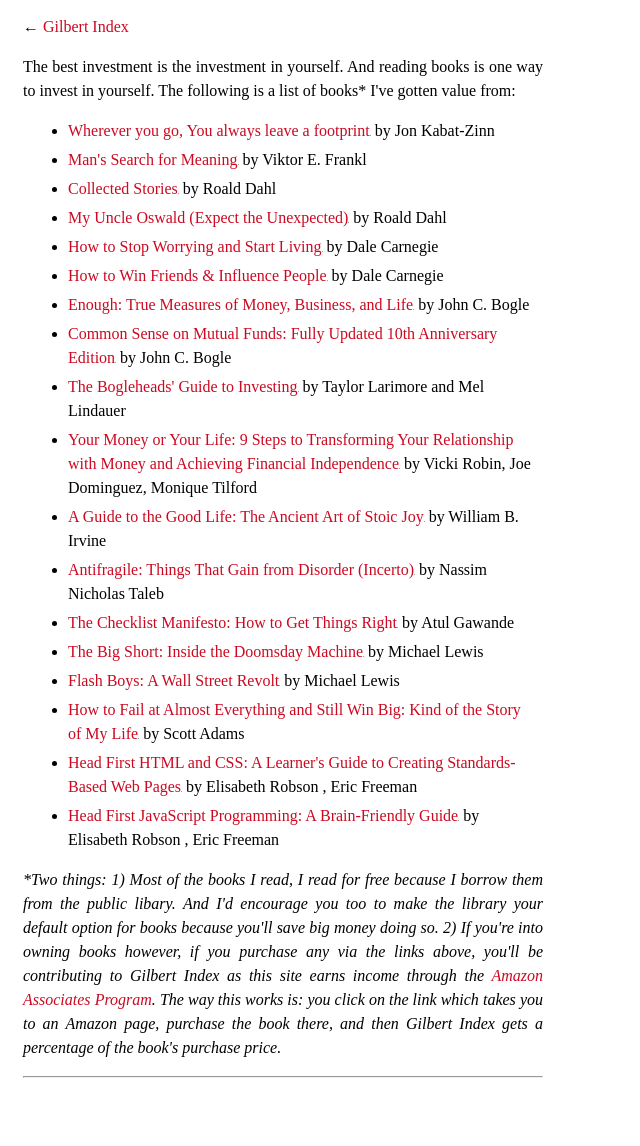
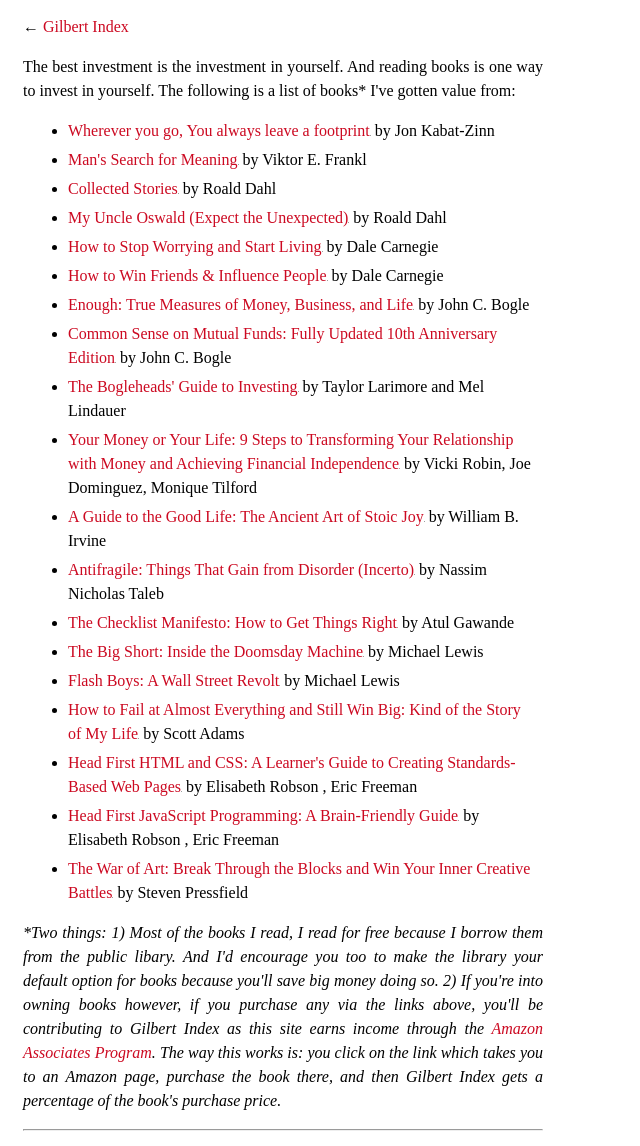
Before and after one commit to danilosierrac/gilbert-index, a Jekyll site: the page built from books.html, in a window 1280 px wide. Shown: the whole page, without its empty margins (0-640 px from the left). Built offline with Jekyll 4.4.1, drawn with Linux system fonts in a browser that asks for light colours; before the commit the page ends 1093 px from its top, so only the background shows below that; grey boxes are pictures that could not be loaded.

Commit message:
books: Added war of art

```diff
--- a/books.html
+++ b/books.html
@@ -27,6 +27,7 @@
   <li><a href="https://www.amazon.com/gp/product/B00COOFBA4/ref=as_li_tl?ie=UTF8&camp=1789&creative=9325&creativeASIN=B00COOFBA4&linkCode=as2&tag=gilbertindex-20&linkId=fdb6aadf600c5fb66a69cc39b16de33f">How to Fail at Almost Everything and Still Win Big: Kind of the Story of My Life</a><img src="//ir-na.amazon-adsystem.com/e/ir?t=gilbertindex-20&l=am2&o=1&a=B00COOFBA4" width="1" height="1" border="0" alt="" style="border:none !important; margin:0px !important;" /> by Scott Adams</li>
   <li><a href="https://www.amazon.com/gp/product/0596159900/ref=as_li_tl?ie=UTF8&camp=1789&creative=9325&creativeASIN=0596159900&linkCode=as2&tag=gilbertindex-20&linkId=72be45eb5e74c1f388e44fc8a53f94f7">Head First HTML and CSS: A Learner's Guide to Creating Standards-Based Web Pages</a><img src="//ir-na.amazon-adsystem.com/e/ir?t=gilbertindex-20&l=am2&o=1&a=0596159900" width="1" height="1" border="0" alt="" style="border:none !important; margin:0px !important;" /> by Elisabeth Robson , Eric Freeman</li>
   <li><a href="https://www.amazon.com/gp/product/144934013X/ref=as_li_tl?ie=UTF8&camp=1789&creative=9325&creativeASIN=144934013X&linkCode=as2&tag=gilbertindex-20&linkId=8543f3324ca471ecd2015988dd13b5f2">Head First JavaScript Programming: A Brain-Friendly Guide</a><img src="//ir-na.amazon-adsystem.com/e/ir?t=gilbertindex-20&l=am2&o=1&a=144934013X" width="1" height="1" border="0" alt="" style="border:none !important; margin:0px !important;" /> by Elisabeth Robson , Eric Freeman</li>
+  <li><a href="https://www.amazon.com/gp/product/1936891026/ref=as_li_tl?ie=UTF8&camp=1789&creative=9325&creativeASIN=1936891026&linkCode=as2&tag=gilbertindex-20&linkId=4181c0fb2d0f07360c1bab5a9f162067">The War of Art: Break Through the Blocks and Win Your Inner Creative Battles</a><img src="//ir-na.amazon-adsystem.com/e/ir?t=gilbertindex-20&l=am2&o=1&a=1936891026" width="1" height="1" border="0" alt="" style="border:none !important; margin:0px !important;" /> by Steven Pressfield</li>
 </ul>
 
 <p><em>*Two things: 1) Most of the books I read, I read for free because I borrow them from the public libary.
```
